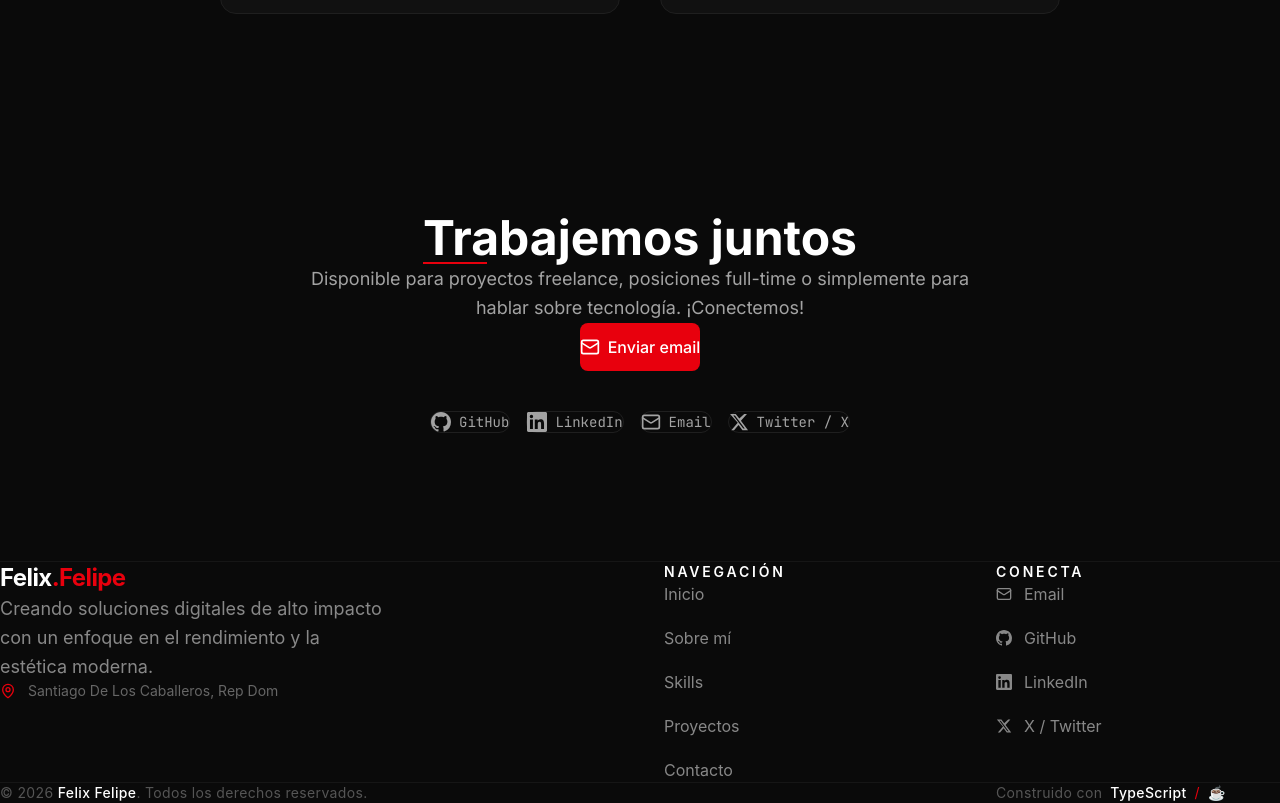
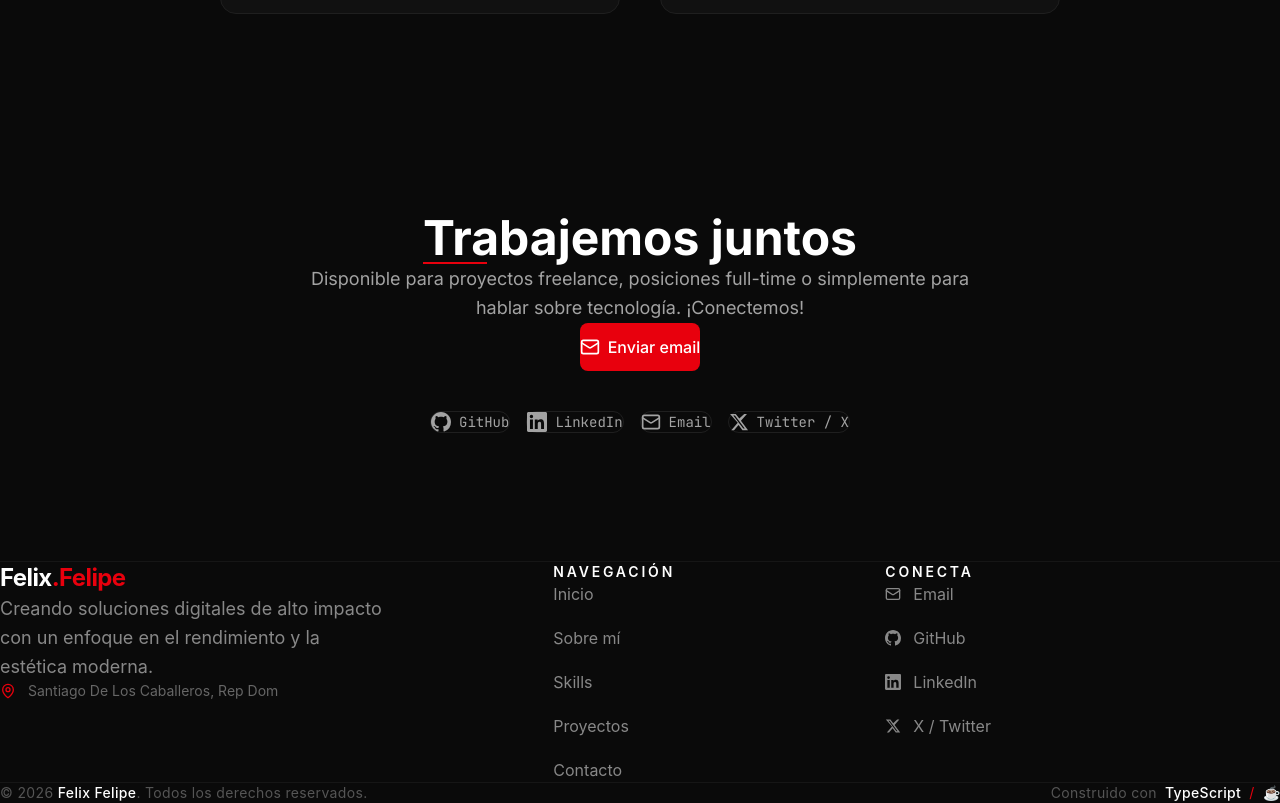
Before and after one commit to Lyscri/Portafolio-web, a React (Vite) app: page / in a window 1280 px wide. Shown: the part 2040-2843 px from the top of the page. Built offline with nearby package versions, Linux system fonts and the light colour scheme.

Commit message:
style(footer): balance grid and right-align bottom bar text
Adjust the grid spans to distribute columns more evenly and right-align\nthe Made with text to ensure the footer feels full and balanced.

```diff
--- a/src/components/organisms/Footer.tsx
+++ b/src/components/organisms/Footer.tsx
@@ -16,7 +16,7 @@ export function Footer() {
         <div className="grid grid-cols-1 md:grid-cols-12 gap-12 mb-24">
 
           {/* Brand Column */}
-          <div className="md:col-span-6 flex flex-col items-start">
+          <div className="md:col-span-5 flex flex-col items-start">
             <button
               onClick={() => scrollToSection('#hero')}
               className="font-sans font-bold text-2xl tracking-tight mb-8 hover:opacity-80 transition-opacity"
@@ -53,7 +53,7 @@ export function Footer() {
           </div>
 
           {/* Socials Column */}
-          <div className="md:col-span-3 flex flex-col items-start">
+          <div className="md:col-span-4 flex flex-col items-start">
             <h3 className="text-white font-sans font-semibold mb-8 text-sm uppercase tracking-[0.2em]">
               Conecta
             </h3>
@@ -88,12 +88,12 @@ export function Footer() {
       {/* Bottom Bar Full Width */}
       <div className="border-t border-white/5 py-12">
         <div className="w-full max-w-7xl mx-auto px-6 grid grid-cols-1 md:grid-cols-12 gap-12 text-[#555555]">
-          <div className="md:col-span-9">
+          <div className="md:col-span-8">
             <p className="text-sm font-sans tracking-wide">
               © {getCurrentYear()} <span className="text-white font-medium">Felix Felipe</span>. Todos los derechos reservados.
             </p>
           </div>
-          <div className="md:col-span-3">
+          <div className="md:col-span-4 flex md:justify-end">
             <p className="text-sm font-sans flex items-center gap-2 tracking-wide">
               Construido con <span className="text-white font-medium">TypeScript</span> <span className="text-[#E8000D]">/</span> ☕
             </p>
```
